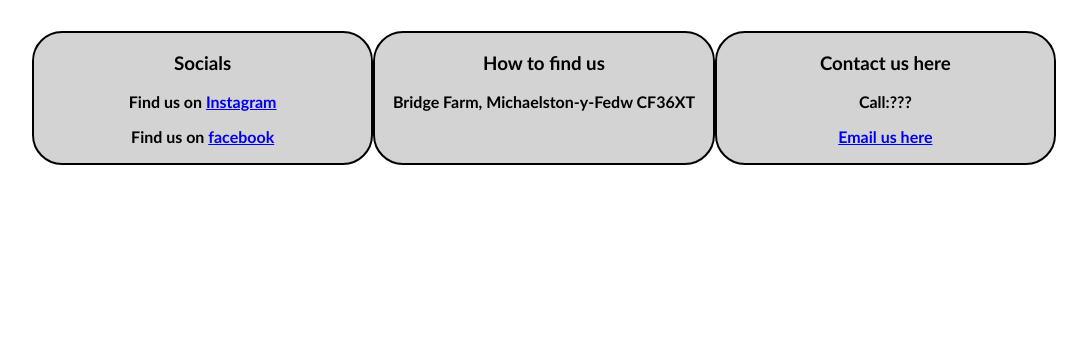
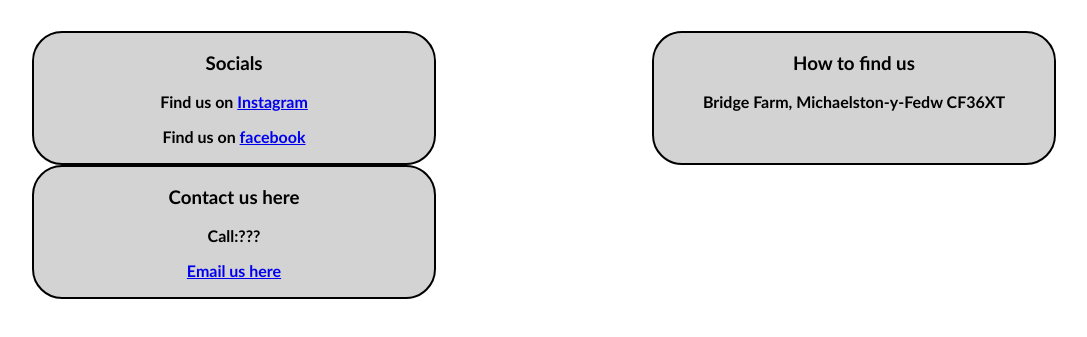
Before and after one commit to smithmps/Nick_Crossfit, a plain HTML site: page index.html in a window 1280 px wide. Shown: the part 1476-1813 px from the top of the page, without its empty margins (96-1183 px from the left). Before the commit the page ends 1691 px from the top, so only its background shows below. Drawn offline with Linux system fonts and the light colour scheme.

Commit message:
updated styles

```diff
--- a/stylesheet.css
+++ b/stylesheet.css
@@ -92,6 +92,8 @@ button:hover {
 }
 
 .description {
+    /*display: flex;
+    flex-wrap: nowrap; */
     font-family: calibri;
     color:dimgray;
     font-weight: bold;
@@ -107,6 +109,7 @@ button:hover {
     display: flex;
     flex-direction: row;
     justify-content: space-between;
+    flex-wrap: wrap;
     padding-top: 30px;
     padding-bottom: 50px;
 }
```
